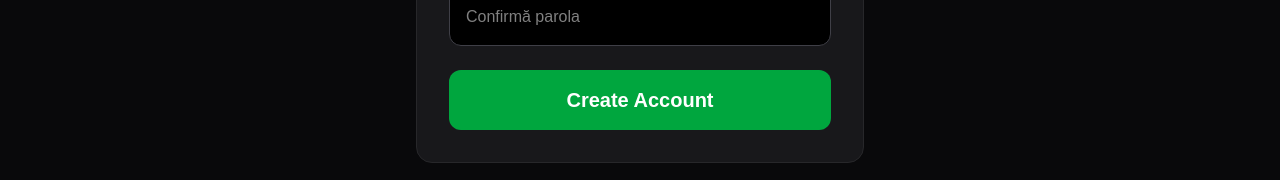
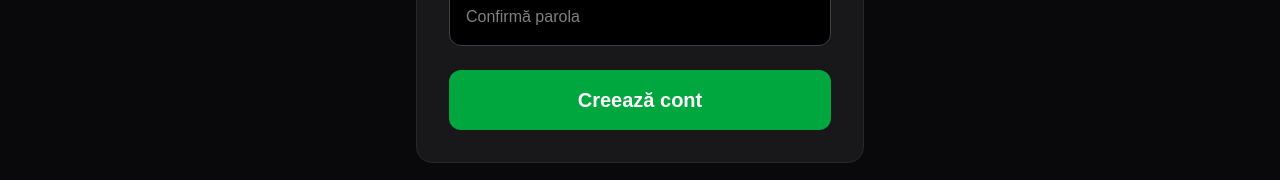
Before and after one commit to Sgv74/Curse-Pentru-Amici, a Next.js app: page /register in a window 1280 px wide. Shown: the part 552-732 px from the top of the page. Built offline with nearby package versions, Linux system fonts and the light colour scheme; no server answers.

Commit message:
Improve signup confirmation message

```diff
--- a/components/auth/RegisterForm.tsx
+++ b/components/auth/RegisterForm.tsx
@@ -191,8 +191,8 @@ export default function RegisterForm() {
 
 
     setMesaj(
-      "✅ Cont creat cu succes! Verifică email-ul."
-    );
+  "🏁 Contul tău a fost creat! Am trimis un email de confirmare. Verifică Inbox-ul (și folderul Spam) pentru a activa contul."
+);
 
 
 
@@ -428,7 +428,7 @@ export default function RegisterForm() {
           ?
           "Se creează..."
           :
-          "Create Account"
+          "Creează cont"
         }
 
 
```
